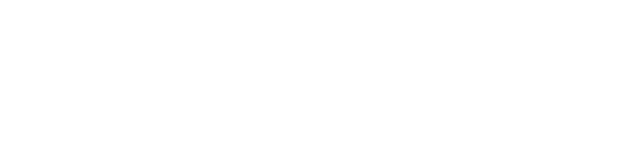
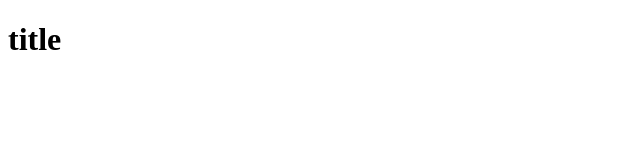
Before and after one commit to TemuriTsutskiridze/git-github-test, a website: page index.html in a window 1280 px wide. Shown: the whole page, without its empty margins (0-640 px from the left). Drawn offline with Linux system fonts and the light colour scheme.

Commit message:
add title

```diff
--- a/index.html
+++ b/index.html
@@ -8,5 +8,7 @@
     <script src="script.js" defer></script>
     <title>Document</title>
   </head>
-  <body></body>
+  <body>
+    <h1>title</h1>
+  </body>
 </html>
```
